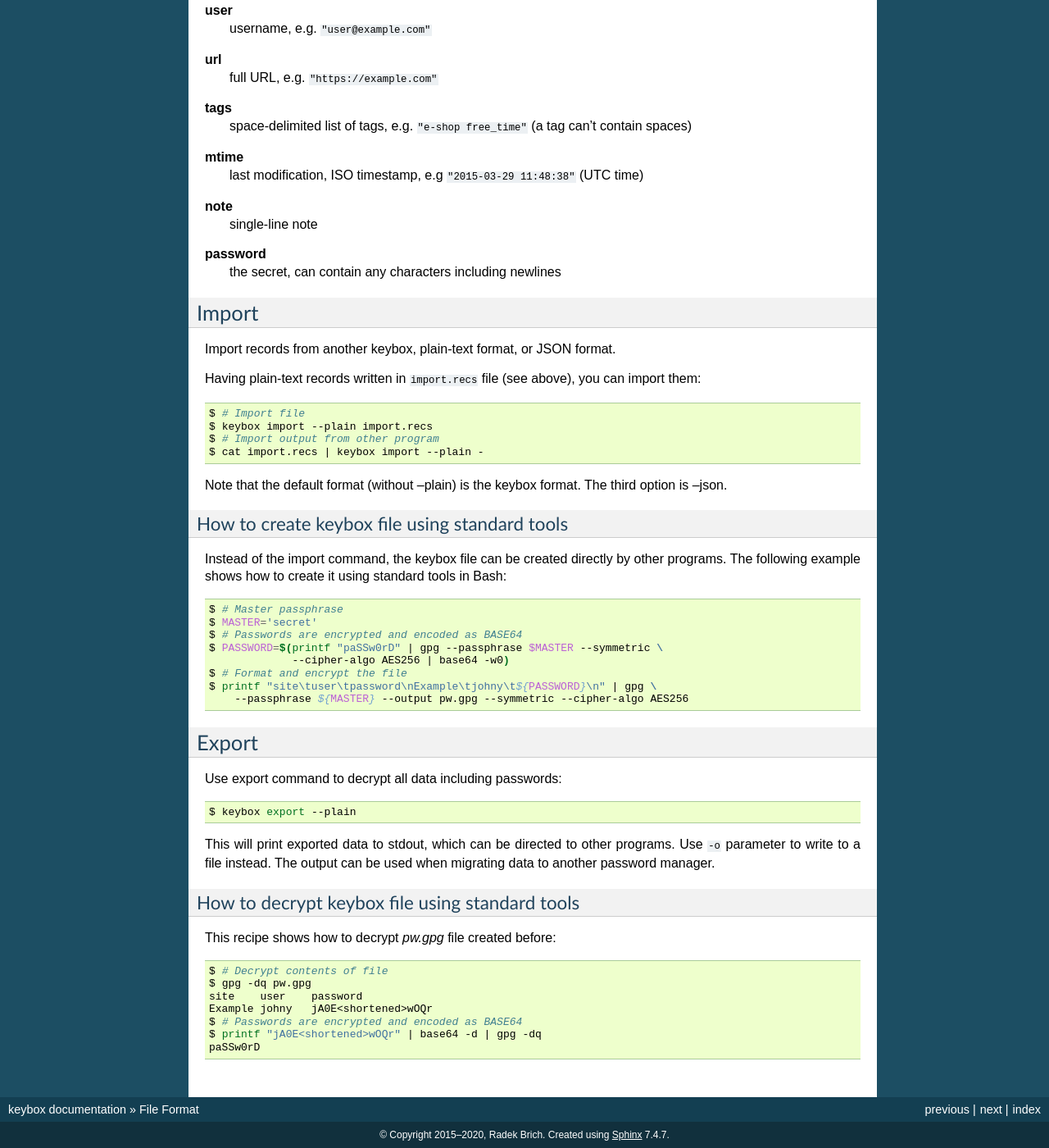
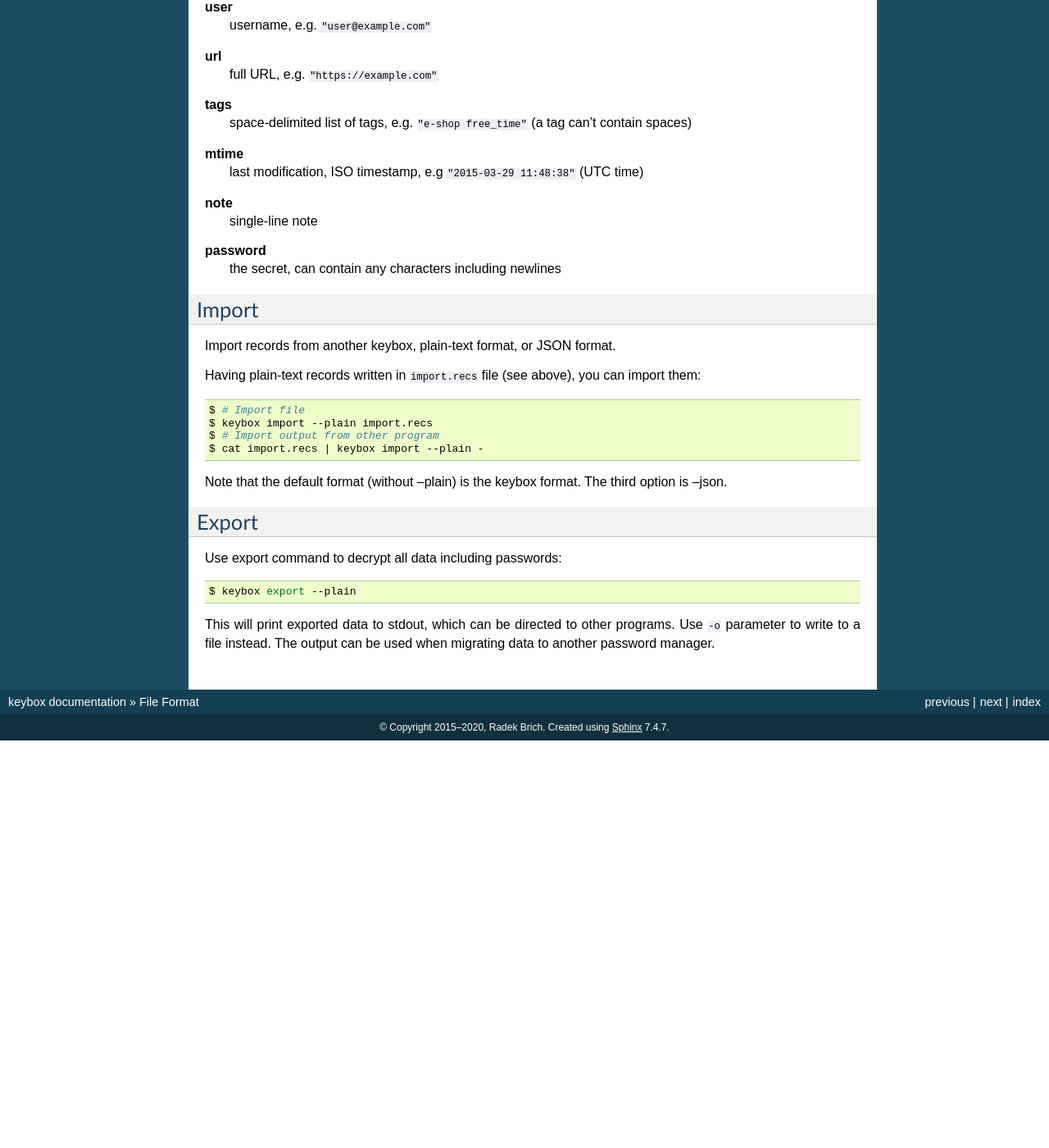
Before and after one commit to rbrich/keybox, a Sphinx documentation site: the page built from docs/format.rst, in a window 1280 px wide and 1400 px high, scrolled down 1290 px. Shown: the whole window at 82% size. Built offline with Sphinx 7.4.7, drawn with Linux system fonts in a browser that asks for light colours; after the commit the page ends 2193 px from its top, so only the background shows below that; some of the changed text lies outside the part shown.

Commit message:
move envelope documentation to docs, change default file keybox.safe

```diff
--- a/docs/conf.py
+++ b/docs/conf.py
@@ -72,6 +72,7 @@
 # One entry per manual page. List of tuples
 # (source start file, name, description, authors, manual section).
 man_pages = [
-    ('index', 'keybox', 'Keybox manager', ['Radek Brich'], 1),
+    ('keybox', 'keybox', 'Keybox manager', ['Radek Brich'], 1),
     ('format', 'keybox', 'Keybox file format', ['Radek Brich'], 5),
+    ('envelope', 'keybox', 'Keybox envelope format', ['Radek Brich'], 5),
 ]
--- a/docs/format.rst
+++ b/docs/format.rst
@@ -6,8 +6,8 @@
 - Text format, a simple table with tab-delimited records, one per line.
 - First line is a header with column names, controlling the order of columns in the file.
 - Other lines are records.
-- Passwords are encrypted with master password (``gpg --symmetric --cipher-algo AES256 | base64 -w0``).
-- The whole file is encrypted with master password (``gpg --symmetric --cipher-algo AES256``).
+- Passwords are encrypted with the same encryption as the file, encoded as BASE64.
+- The whole file is compressed and encrypted (see :doc:`envelope`).
 
 The values in the record can't contain newlines or tab characters.
 Password values, on the other hand, can contain any characters, because they're encrypted
@@ -94,22 +94,6 @@
 Note that the default format (without --plain) is the keybox format.
 The third option is --json.
 
-How to create keybox file using standard tools
-^^^^^^^^^^^^^^^^^^^^^^^^^^^^^^^^^^^^^^^^^^^^^^
-Instead of the import command, the keybox file can be created directly by other programs.
-The following example shows how to create it using standard tools in Bash:
-
-.. code-block:: sh
-
-    $ # Master passphrase
-    $ MASTER='secret'
-    $ # Passwords are encrypted and encoded as BASE64
-    $ PASSWORD=$(printf "paSSw0rD" | gpg --passphrase $MASTER --symmetric \
-                 --cipher-algo AES256 | base64 -w0)
-    $ # Format and encrypt the file
-    $ printf "site\tuser\tpassword\nExample\tjohny\t${PASSWORD}\n" | gpg \
-        --passphrase ${MASTER} --output pw.gpg --symmetric --cipher-algo AES256
-
 
 Export
 ------
@@ -122,17 +106,3 @@
 This will print exported data to stdout, which can be directed to other programs.
 Use ``-o`` parameter to write to a file instead.
 The output can be used when migrating data to another password manager.
-
-How to decrypt keybox file using standard tools
-^^^^^^^^^^^^^^^^^^^^^^^^^^^^^^^^^^^^^^^^^^^^^^^
-This recipe shows how to decrypt *pw.gpg* file created before:
-
-.. code-block:: sh
-
-    $ # Decrypt contents of file
-    $ gpg -dq pw.gpg
-    site    user    password
-    Example johny   jA0E<shortened>wOQr
-    $ # Passwords are encrypted and encoded as BASE64
-    $ printf "jA0E<shortened>wOQr" | base64 -d | gpg -dq
-    paSSw0rD
--- a/docs/index.rst
+++ b/docs/index.rst
@@ -7,4 +7,5 @@
    :maxdepth: 2
 
    format
+   envelope
    keybox
--- a/keybox/__init__.py
+++ b/keybox/__init__.py
@@ -1,2 +1,2 @@
-__all__ = ('envelope', 'fileformat', 'legacy_gpg', 'keybox', 'main', 'memlock', 'pwgen',
+__all__ = ('envelope', 'envelope_gpg', 'fileformat', 'keybox', 'main', 'memlock', 'pwgen',
            'record', 'shell', 'stringutil', 'ui')
--- a/setup.py
+++ b/setup.py
@@ -14,7 +14,7 @@
 setup(
     name='keybox',
     version=(setup_dir / 'VERSION').read_text().strip(),
-    description='Storage for passwords, encrypted with GPG',
+    description='Simple password manager. Stores secrets in encrypted tab-delimited table.',
     long_description=(setup_dir / "README.rst").read_text(),
     long_description_content_type='text/x-rst',
     author='Radek Brich',
```
Also changed, not shown: other parts of docs/format.rst (+2 -2 lines), docs/envelope.rst (added, +97 -0 lines), 4 other files.
